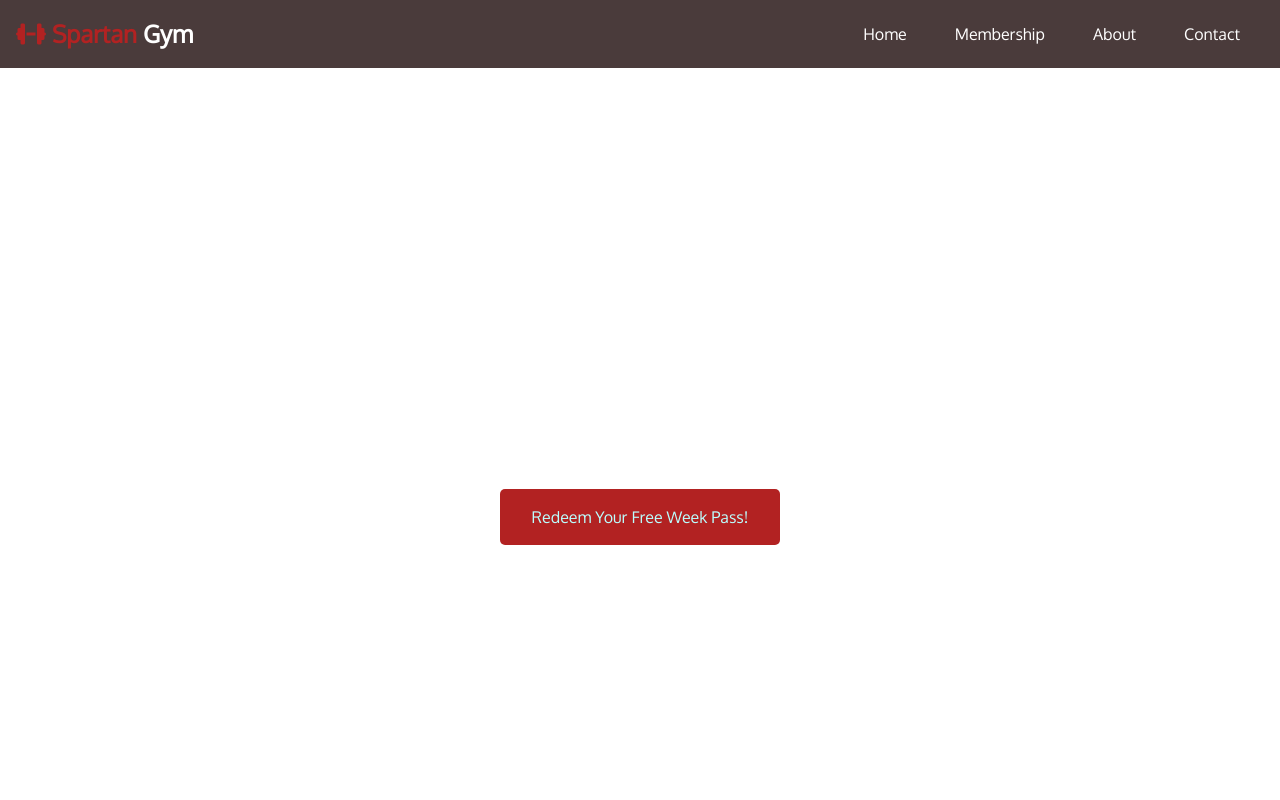
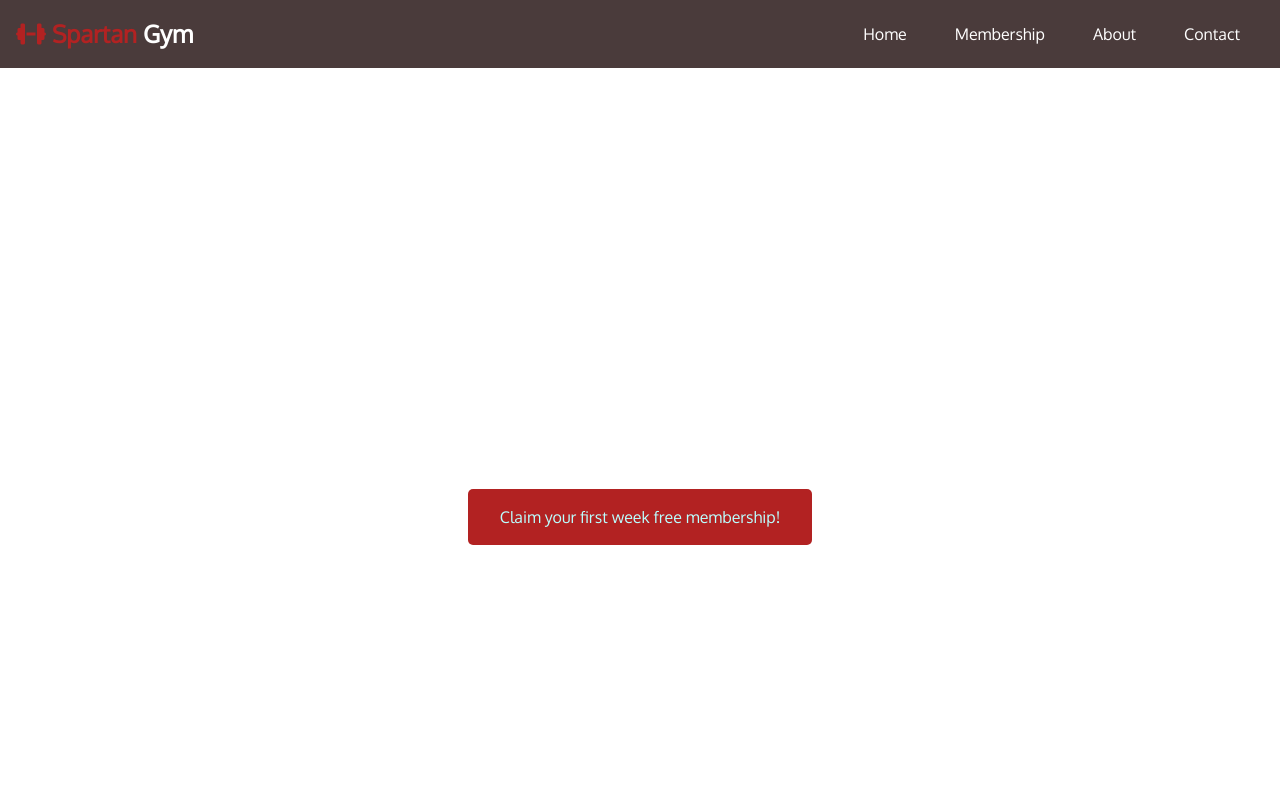
Before and after one commit to b-husein/spartan-gym, a plain HTML site: page index.html in a window 1280 px wide. Shown: the top 800 px of the page. Drawn offline with nearby package versions, Linux system fonts and the light colour scheme.

Commit message:
updated button

```diff
--- a/index.html
+++ b/index.html
@@ -39,7 +39,7 @@
            </h1>
            <!-- <p class="title-p">Lorem ipsum dolor sit amet consectetur adipisicing elit. Aperiam dolor aliquid officia quam eos libero, voluptas ut sed iure esse!</p> -->
            <a href="#membership" class="btn">
-               Redeem Your Free Week Pass!
+               Claim your first week free membership!
            </a>
         </div>
     </div>
```
